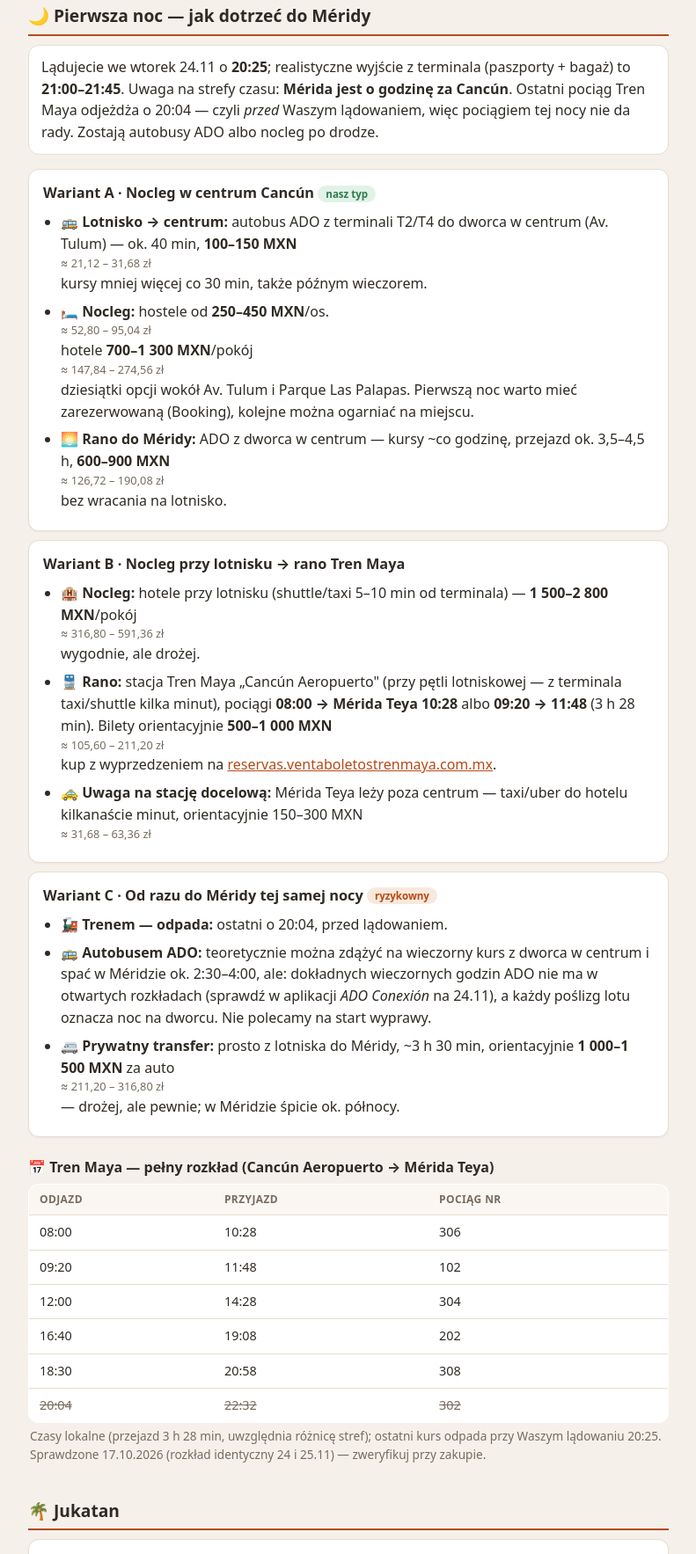
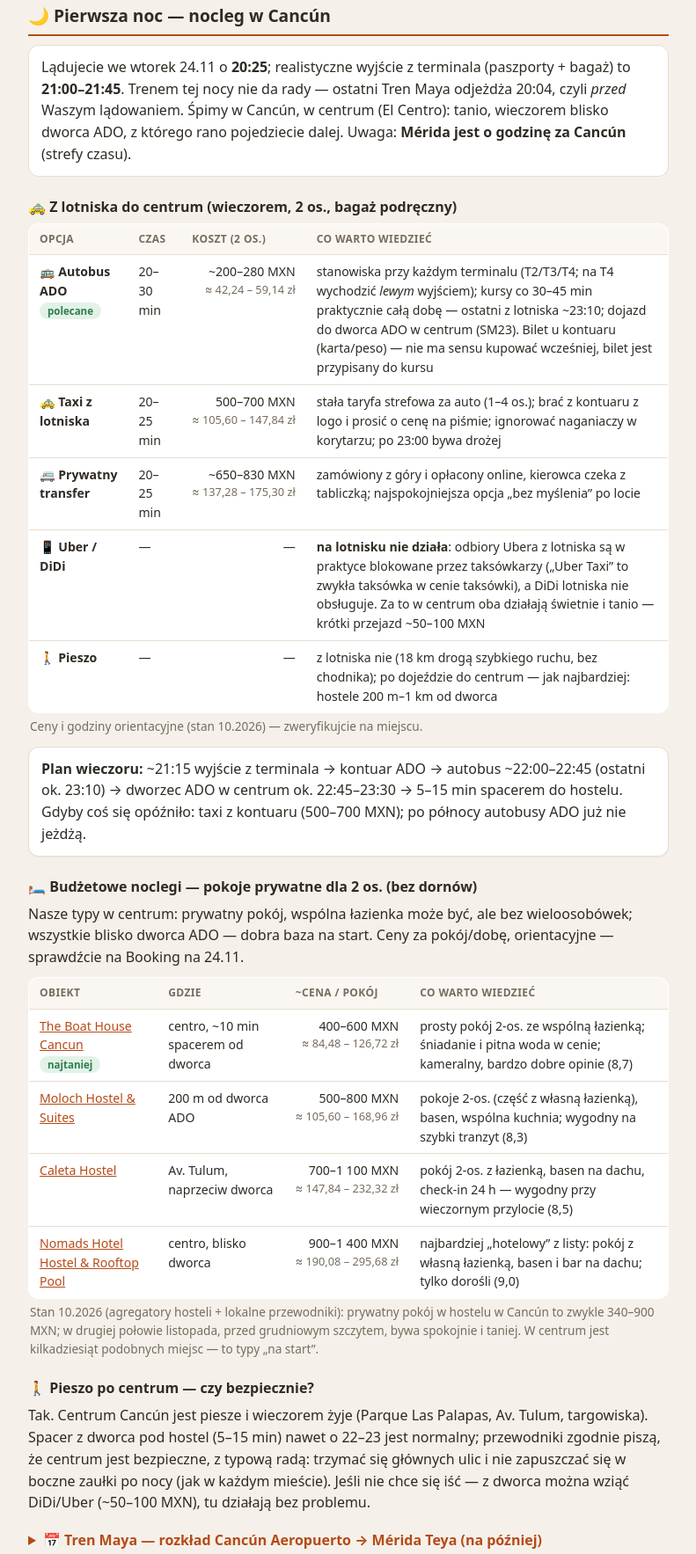
Before and after one commit to milew-ai/organizator, a plain HTML site: page Jukatan/index.html in a window 1280 px wide. Shown: the part 803-2570 px from the top of the page at 88% size, without its empty margins (244-1035 px from the left). Drawn offline with Linux system fonts and the light colour scheme; no server answers.

Commit message:
Replace first-night variants with Cancún stay: airport transport options and budget private rooms

```diff
--- a/Jukatan/index.html
+++ b/Jukatan/index.html
@@ -38,18 +38,16 @@
     footer{margin-top:40px;color:var(--muted);font-size:.85rem}
     a{color:var(--accent)}
     .lead{background:var(--card);border:1px solid var(--line);border-radius:12px;padding:12px 14px;margin:10px 0 16px}
-    .variant{background:var(--card);border:1px solid var(--line);border-radius:12px;padding:12px 16px 14px;margin:10px 0;box-shadow:0 1px 2px rgba(0,0,0,.05)}
-    .variant h3{margin:2px 0 8px;font-size:1.02rem}
-    .variant ul{margin:6px 0 0;padding-left:20px}
-    .variant li{margin:7px 0}
+    .variant{background:var(--card);border:1px solid var(--line);border-radius:12px;padding:12px 14px;margin:12px 0;box-shadow:0 1px 2px rgba(0,0,0,.05)}
     .badge{font-size:.72rem;font-weight:700;padding:2px 9px;border-radius:999px;vertical-align:middle;white-space:nowrap}
     .badge.rec{background:var(--ok-soft);color:var(--ok)}
-    .badge.warn{background:var(--accent-soft);color:var(--accent)}
     table.mini{margin:6px 0 4px}
     table.mini th{font-size:.75rem}
-    table.mini td{font-size:.9rem}
+    table.mini td{font-size:.88rem;vertical-align:top}
     tr.dim td{color:var(--muted);text-decoration:line-through}
     .caption{color:var(--muted);font-size:.85rem;margin:4px 2px 0}
+    details{margin-top:18px}
+    details summary{cursor:pointer;font-weight:700;color:var(--accent)}
     @media (max-width:480px){h1{font-size:1.6rem}}
   </style>
 </head>
@@ -93,38 +91,94 @@
   </section>
 
   <section>
-    <h2>🌙 Pierwsza noc — jak dotrzeć do Méridy</h2>
+    <h2>🌙 Pierwsza noc — nocleg w Cancún</h2>
 
-    <p class="lead">Lądujecie we wtorek 24.11 o <strong>20:25</strong>; realistyczne wyjście z terminala (paszporty + bagaż) to <strong>21:00–21:45</strong>. Uwaga na strefy czasu: <strong>Mérida jest o godzinę za Cancún</strong>. Ostatni pociąg Tren Maya odjeżdża o 20:04 — czyli <em>przed</em> Waszym lądowaniem, więc pociągiem tej nocy nie da rady. Zostają autobusy ADO albo nocleg po drodze.</p>
+    <p class="lead">Lądujecie we wtorek 24.11 o <strong>20:25</strong>; realistyczne wyjście z terminala (paszporty + bagaż) to <strong>21:00–21:45</strong>. Trenem tej nocy nie da rady — ostatni Tren Maya odjeżdża 20:04, czyli <em>przed</em> Waszym lądowaniem. Śpimy w Cancún, w centrum (El Centro): tanio, wieczorem blisko dworca ADO, z którego rano pojedziecie dalej. Uwaga: <strong>Mérida jest o godzinę za Cancún</strong> (strefy czasu).</p>
+
+    <h3 style="font-size:1rem;margin:22px 0 6px">🚕 Z lotniska do centrum (wieczorem, 2 os., bagaż podręczny)</h3>
+    <table class="mini">
+      <thead>
+        <tr><th>Opcja</th><th>Czas</th><th class="num">Koszt (2 os.)</th><th>Co warto wiedzieć</th></tr>
+      </thead>
+      <tbody>
+        <tr>
+          <td>🚌 <strong>Autobus ADO</strong> <span class="badge rec">polecane</span></td>
+          <td>20–30 min</td>
+          <td class="num">~200–280 MXN<span class="pln" data-mxn-lo="200" data-mxn-hi="280">≈ 42,24 – 59,14 zł</span></td>
+          <td>stanowiska przy każdym terminalu (T2/T3/T4; na T4 wychodzić <em>lewym</em> wyjściem); kursy co 30–45 min praktycznie całą dobę — ostatni z lotniska ~23:10; dojazd do dworca ADO w centrum (SM23). Bilet u kontuaru (karta/peso) — nie ma sensu kupować wcześniej, bilet jest przypisany do kursu</td>
+        </tr>
+        <tr>
+          <td>🚕 <strong>Taxi z lotniska</strong></td>
+          <td>20–25 min</td>
+          <td class="num">500–700 MXN<span class="pln" data-mxn-lo="500" data-mxn-hi="700">≈ 105,60 – 147,84 zł</span></td>
+          <td>stała taryfa strefowa za auto (1–4 os.); brać z kontuaru z logo i prosić o cenę na piśmie; ignorować naganiaczy w korytarzu; po 23:00 bywa drożej</td>
+        </tr>
+        <tr>
+          <td>🚐 <strong>Prywatny transfer</strong></td>
+          <td>20–25 min</td>
+          <td class="num">~650–830 MXN<span class="pln" data-mxn-lo="650" data-mxn-hi="830">≈ 137,28 – 175,30 zł</span></td>
+          <td>zamówiony z góry i opłacony online, kierowca czeka z tabliczką; najspokojniejsza opcja „bez myślenia” po locie</td>
+        </tr>
+        <tr>
+          <td>📱 <strong>Uber / DiDi</strong></td>
+          <td>—</td>
+          <td class="num">—</td>
+          <td><strong>na lotnisku nie działa</strong>: odbiory Ubera z lotniska są w praktyce blokowane przez taksówkarzy („Uber Taxi” to zwykła taksówka w cenie taksówki), a DiDi lotniska nie obsługuje. Za to w centrum oba działają świetnie i tanio — krótki przejazd ~50–100 MXN</td>
+        </tr>
+        <tr>
+          <td>🚶 <strong>Pieszo</strong></td>
+          <td>—</td>
+          <td class="num">—</td>
+          <td>z lotniska nie (18 km drogą szybkiego ruchu, bez chodnika); po dojeździe do centrum — jak najbardziej: hostele 200 m–1 km od dworca</td>
+        </tr>
+      </tbody>
+    </table>
+    <p class="caption">Ceny i godziny orientacyjne (stan 10.2026) — zweryfikujcie na miejscu.</p>
 
     <div class="variant">
-      <h3>Wariant A · Nocleg w centrum Cancún <span class="badge rec">nasz typ</span></h3>
-      <ul>
-        <li>🚌 <strong>Lotnisko → centrum:</strong> autobus ADO z terminali T2/T4 do dworca w centrum (Av. Tulum) — ok. 40 min, <strong>100–150 MXN</strong><span class="pln" data-mxn-lo="100" data-mxn-hi="150">≈ 21,12 – 31,68 zł</span>kursy mniej więcej co 30 min, także późnym wieczorem.</li>
-        <li>🛏️ <strong>Nocleg:</strong> hostele od <strong>250–450 MXN</strong>/os.<span class="pln" data-mxn-lo="250" data-mxn-hi="450">≈ 52,80 – 95,04 zł</span>hotele <strong>700–1 300 MXN</strong>/pokój<span class="pln" data-mxn-lo="700" data-mxn-hi="1300">≈ 147,84 – 274,56 zł</span>dziesiątki opcji wokół Av. Tulum i Parque Las Palapas. Pierwszą noc warto mieć zarezerwowaną (Booking), kolejne można ogarniać na miejscu.</li>
-        <li>🌅 <strong>Rano do Méridy:</strong> ADO z dworca w centrum — kursy ~co godzinę, przejazd ok. 3,5–4,5 h, <strong>600–900 MXN</strong><span class="pln" data-mxn-lo="600" data-mxn-hi="900">≈ 126,72 – 190,08 zł</span>bez wracania na lotnisko.</li>
-      </ul>
+      <strong>Plan wieczoru:</strong> ~21:15 wyjście z terminala → kontuar ADO → autobus ~22:00–22:45 (ostatni ok. 23:10) → dworzec ADO w centrum ok. 22:45–23:30 → 5–15 min spacerem do hostelu. Gdyby coś się opóźniło: taxi z kontuaru (500–700 MXN); po północy autobusy ADO już nie jeżdżą.
     </div>
 
-    <div class="variant">
-      <h3>Wariant B · Nocleg przy lotnisku → rano Tren Maya</h3>
-      <ul>
-        <li>🏨 <strong>Nocleg:</strong> hotele przy lotnisku (shuttle/taxi 5–10 min od terminala) — <strong>1 500–2 800 MXN</strong>/pokój<span class="pln" data-mxn-lo="1500" data-mxn-hi="2800">≈ 316,80 – 591,36 zł</span>wygodnie, ale drożej.</li>
-        <li>🚆 <strong>Rano:</strong> stacja Tren Maya „Cancún Aeropuerto" (przy pętli lotniskowej — z terminala taxi/shuttle kilka minut), pociągi <strong>08:00 → Mérida Teya 10:28</strong> albo <strong>09:20 → 11:48</strong> (3 h 28 min). Bilety orientacyjnie <strong>500–1 000 MXN</strong><span class="pln" data-mxn-lo="500" data-mxn-hi="1000">≈ 105,60 – 211,20 zł</span>kup z wyprzedzeniem na <a href="https://reservas.ventaboletostrenmaya.com.mx/">reservas.ventaboletostrenmaya.com.mx</a>.</li>
-        <li>🚕 <strong>Uwaga na stację docelową:</strong> Mérida Teya leży poza centrum — taxi/uber do hotelu kilkanaście minut, orientacyjnie 150–300 MXN<span class="pln" data-mxn-lo="150" data-mxn-hi="300">≈ 31,68 – 63,36 zł</span></li>
-      </ul>
-    </div>
+    <h3 style="font-size:1rem;margin:22px 0 6px">🛏️ Budżetowe noclegi — pokoje prywatne dla 2 os. (bez dornów)</h3>
+    <p style="margin:6px 0 10px">Nasze typy w centrum: prywatny pokój, wspólna łazienka może być, ale bez wieloosobówek; wszystkie blisko dworca ADO — dobra baza na start. Ceny za pokój/dobę, orientacyjne — sprawdźcie na Booking na 24.11.</p>
+    <table class="mini">
+      <thead>
+        <tr><th>Obiekt</th><th>Gdzie</th><th class="num">~Cena / pokój</th><th>Co warto wiedzieć</th></tr>
+      </thead>
+      <tbody>
+        <tr>
+          <td><a href="https://www.booking.com/searchresults.html?ss=The+Boat+House+Cancun" target="_blank" rel="noopener">The Boat House Cancun</a> <span class="badge rec">najtaniej</span></td>
+          <td>centro, ~10 min spacerem od dworca</td>
+          <td class="num">400–600 MXN<span class="pln" data-mxn-lo="400" data-mxn-hi="600">≈ 84,48 – 126,72 zł</span></td>
+          <td>prosty pokój 2-os. ze wspólną łazienką; śniadanie i pitna woda w cenie; kameralny, bardzo dobre opinie (8,7)</td>
+        </tr>
+        <tr>
+          <td><a href="https://www.booking.com/searchresults.html?ss=Moloch+Hostel+Suites+Cancun" target="_blank" rel="noopener">Moloch Hostel & Suites</a></td>
+          <td>200 m od dworca ADO</td>
+          <td class="num">500–800 MXN<span class="pln" data-mxn-lo="500" data-mxn-hi="800">≈ 105,60 – 168,96 zł</span></td>
+          <td>pokoje 2-os. (część z własną łazienką), basen, wspólna kuchnia; wygodny na szybki tranzyt (8,3)</td>
+        </tr>
+        <tr>
+          <td><a href="https://www.booking.com/searchresults.html?ss=Caleta+Hostel+Cancun" target="_blank" rel="noopener">Caleta Hostel</a></td>
+          <td>Av. Tulum, naprzeciw dworca</td>
+          <td class="num">700–1 100 MXN<span class="pln" data-mxn-lo="700" data-mxn-hi="1100">≈ 147,84 – 232,32 zł</span></td>
+          <td>pokój 2-os. z łazienką, basen na dachu, check-in 24 h — wygodny przy wieczornym przylocie (8,5)</td>
+        </tr>
+        <tr>
+          <td><a href="https://www.booking.com/searchresults.html?ss=Nomads+Hotel+Hostel+Rooftop+Pool+Cancun" target="_blank" rel="noopener">Nomads Hotel Hostel & Rooftop Pool</a></td>
+          <td>centro, blisko dworca</td>
+          <td class="num">900–1 400 MXN<span class="pln" data-mxn-lo="900" data-mxn-hi="1400">≈ 190,08 – 295,68 zł</span></td>
+          <td>najbardziej „hotelowy” z listy: pokój z własną łazienką, basen i bar na dachu; tylko dorośli (9,0)</td>
+        </tr>
+      </tbody>
+    </table>
+    <p class="caption">Stan 10.2026 (agregatory hosteli + lokalne przewodniki): prywatny pokój w hostelu w Cancún to zwykle 340–900 MXN; w drugiej połowie listopada, przed grudniowym szczytem, bywa spokojnie i taniej. W centrum jest kilkadziesiąt podobnych miejsc — to typy „na start”.</p>
 
-    <div class="variant">
-      <h3>Wariant C · Od razu do Méridy tej samej nocy <span class="badge warn">ryzykowny</span></h3>
-      <ul>
-        <li>🚂 <strong>Trenem — odpada:</strong> ostatni o 20:04, przed lądowaniem.</li>
-        <li>🚌 <strong>Autobusem ADO:</strong> teoretycznie można zdążyć na wieczorny kurs z dworca w centrum i spać w Méridzie ok. 2:30–4:00, ale: dokładnych wieczornych godzin ADO nie ma w otwartych rozkładach (sprawdź w aplikacji <em>ADO Conexión</em> na 24.11), a każdy poślizg lotu oznacza noc na dworcu. Nie polecamy na start wyprawy.</li>
-        <li>🚐 <strong>Prywatny transfer:</strong> prosto z lotniska do Méridy, ~3 h 30 min, orientacyjnie <strong>1 000–1 500 MXN</strong> za auto<span class="pln" data-mxn-lo="1000" data-mxn-hi="1500">≈ 211,20 – 316,80 zł</span>— drożej, ale pewnie; w Méridzie śpicie ok. północy.</li>
-      </ul>
-    </div>
+    <h3 style="font-size:1rem;margin:22px 0 6px">🚶 Pieszo po centrum — czy bezpiecznie?</h3>
+    <p style="margin:6px 0">Tak. Centrum Cancún jest piesze i wieczorem żyje (Parque Las Palapas, Av. Tulum, targowiska). Spacer z dworca pod hostel (5–15 min) nawet o 22–23 jest normalny; przewodniki zgodnie piszą, że centrum jest bezpieczne, z typową radą: trzymać się głównych ulic i nie zapuszczać się w boczne zaułki po nocy (jak w każdym mieście). Jeśli nie chce się iść — z dworca można wziąć DiDi/Uber (~50–100 MXN), tu działają bez problemu.</p>
 
-    <h3 style="font-size:1rem;margin:22px 0 6px">📅 Tren Maya — pełny rozkład (Cancún Aeropuerto → Mérida Teya)</h3>
+    <details>
+      <summary>📅 Tren Maya — rozkład Cancún Aeropuerto → Mérida Teya (na później)</summary>
       <table class="mini">
         <thead>
           <tr><th>Odjazd</th><th>Przyjazd</th><th>Pociąg nr</th></tr>
@@ -138,7 +192,10 @@
           <tr class="dim"><td>20:04</td><td>22:32</td><td>302</td></tr>
         </tbody>
       </table>
-    <p class="caption">Czasy lokalne (przejazd 3 h 28 min, uwzględnia różnicę stref); ostatni kurs odpada przy Waszym lądowaniu 20:25. Sprawdzone 17.10.2026 (rozkład identyczny 24 i 25.11) — zweryfikuj przy zakupie.</p>
+      <p class="caption">Czasy lokalne (przejazd 3 h 28 min, uwzględnia różnicę stref); ostatni kurs odpada przy lądowaniu 20:25. Sprawdzone 17.10.2026 w systemie rezerwacji Tren Maya — zweryfikujcie przy zakupie.</p>
+    </details>
+
+    <p style="margin:14px 0 0"><strong>☀️ Rano dalej:</strong> ADO z dworca w centrum → Mérida, przejazd ~4–5 h, ~500–700 MXN/os.<span class="pln" data-mxn-lo="500" data-mxn-hi="700">≈ 105,60 – 147,84 zł</span></p>
   </section>
 
   <section>
@@ -204,7 +261,7 @@
         <li>Wszystkie godziny podane lokalnie (Mérida UTC−6, Madryt UTC+1, Cancún UTC−5).</li>
         <li>W drodze tam długa przesiadka w Madrycie: 9:55 – 15:20.</li>
         <li>Powrót: przylot do Warszawy 22:50, autobus do Ełku 0:45 — ok. 2 h na lotnisku.</li>
-        <li>Do zaplanowania: nocleg i zwiedzanie Madrytu (11–12.12) oraz plan dni na Jukatanie (pierwsza noc — patrz sekcja powyżej).</li>
+        <li>Do zaplanowania: plan dni na Jukatanie (nocleg w Cancún — szczegóły w sekcji pierwszej nocy), droga powrotna do Cancún na lot 10.12 oraz nocleg i zwiedzanie Madrytu (11–12.12).</li>
       </ul>
     </div>
   </section>
```
Lines whose indentation alone changed are shown as unchanged.
